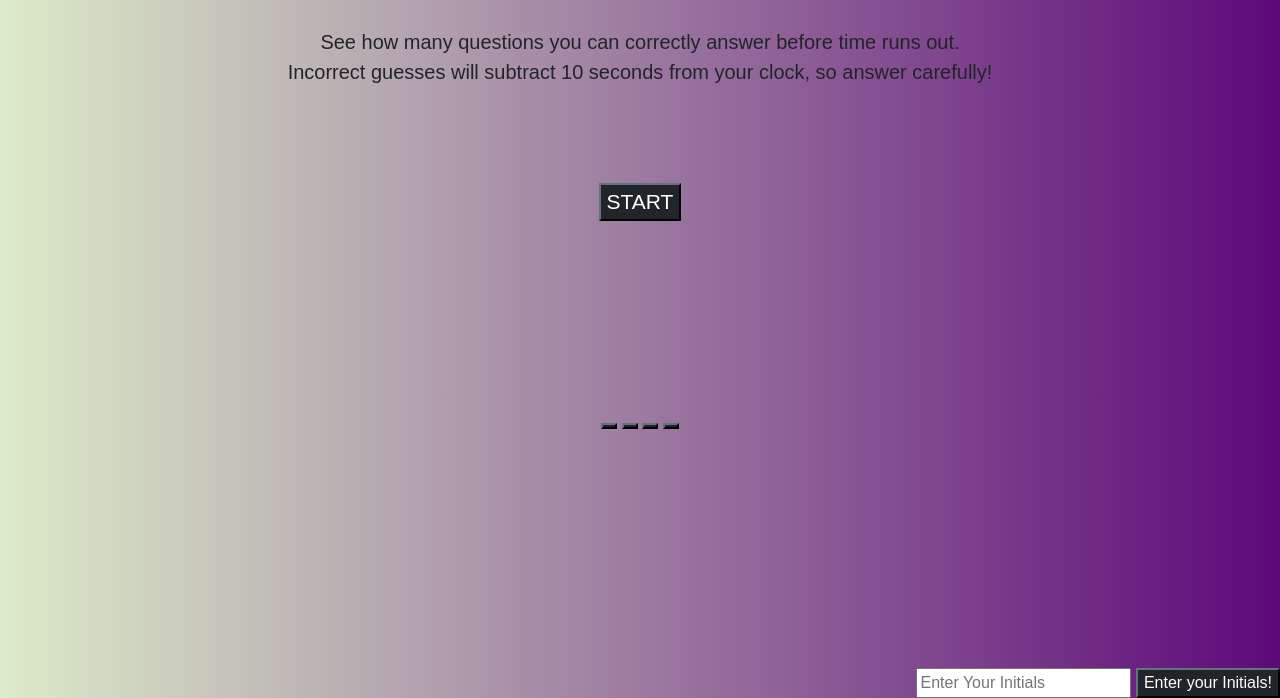
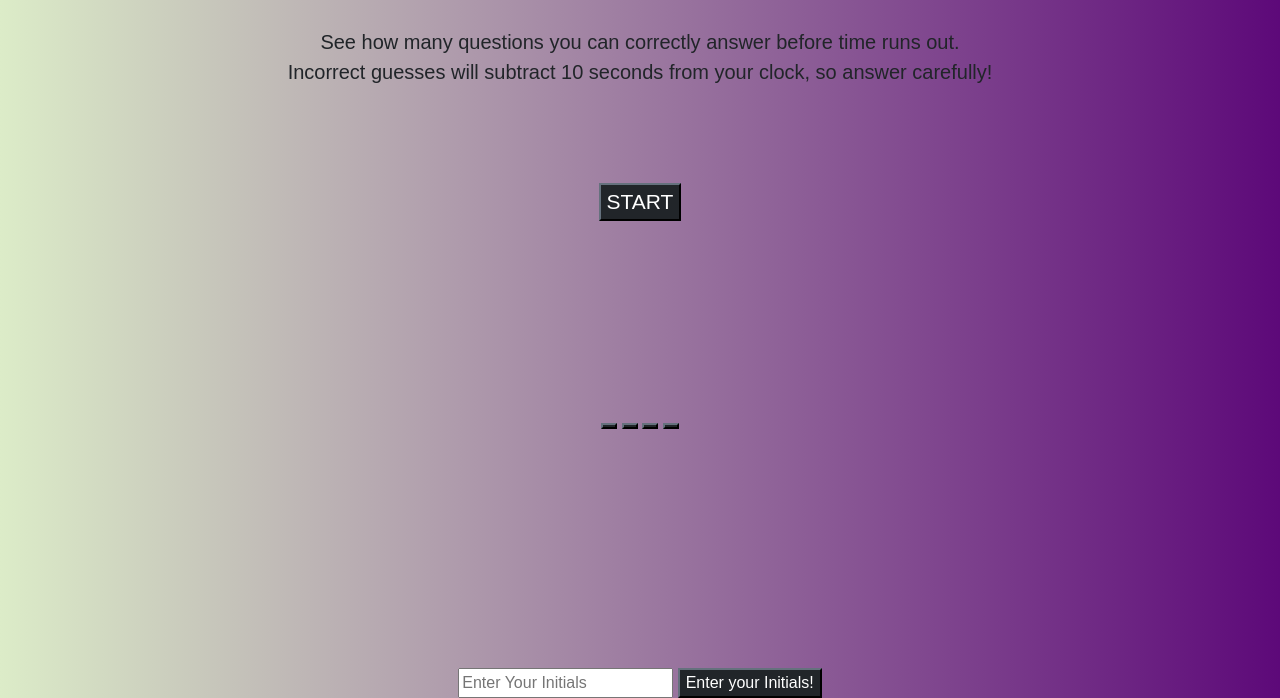
Before and after one commit to DanielWestiner/code-quiz, a plain HTML site: page index.html in a window 1280 px wide. Shown: the part 115-813 px from the top of the page. Drawn offline with nearby package versions, Linux system fonts and the light colour scheme; a web font is replaced by a local one.

Commit message:
changed a css asset for record keeping section

```diff
--- a/index.html
+++ b/index.html
@@ -44,7 +44,7 @@
     <section class="clock text-center" id="clock">
 
     </section>
-    <section class="records text-end" id="records">
+    <section class="records text-center" id="records">
         <input type="text" id="initials" placeholder="Enter Your Initials">
         <button class="button btn-dark" type="button" id="enter-initials">Enter your Initials!</button>
     </section>
```
